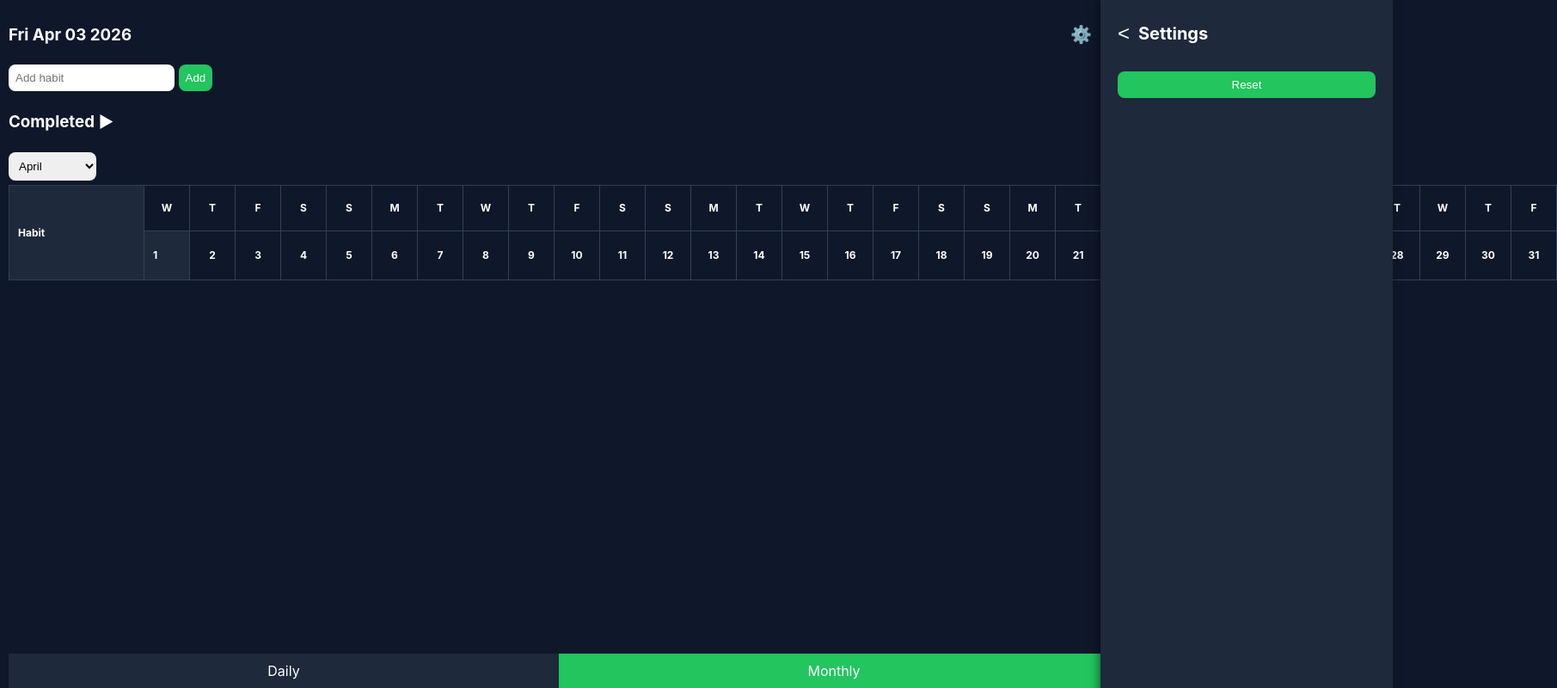
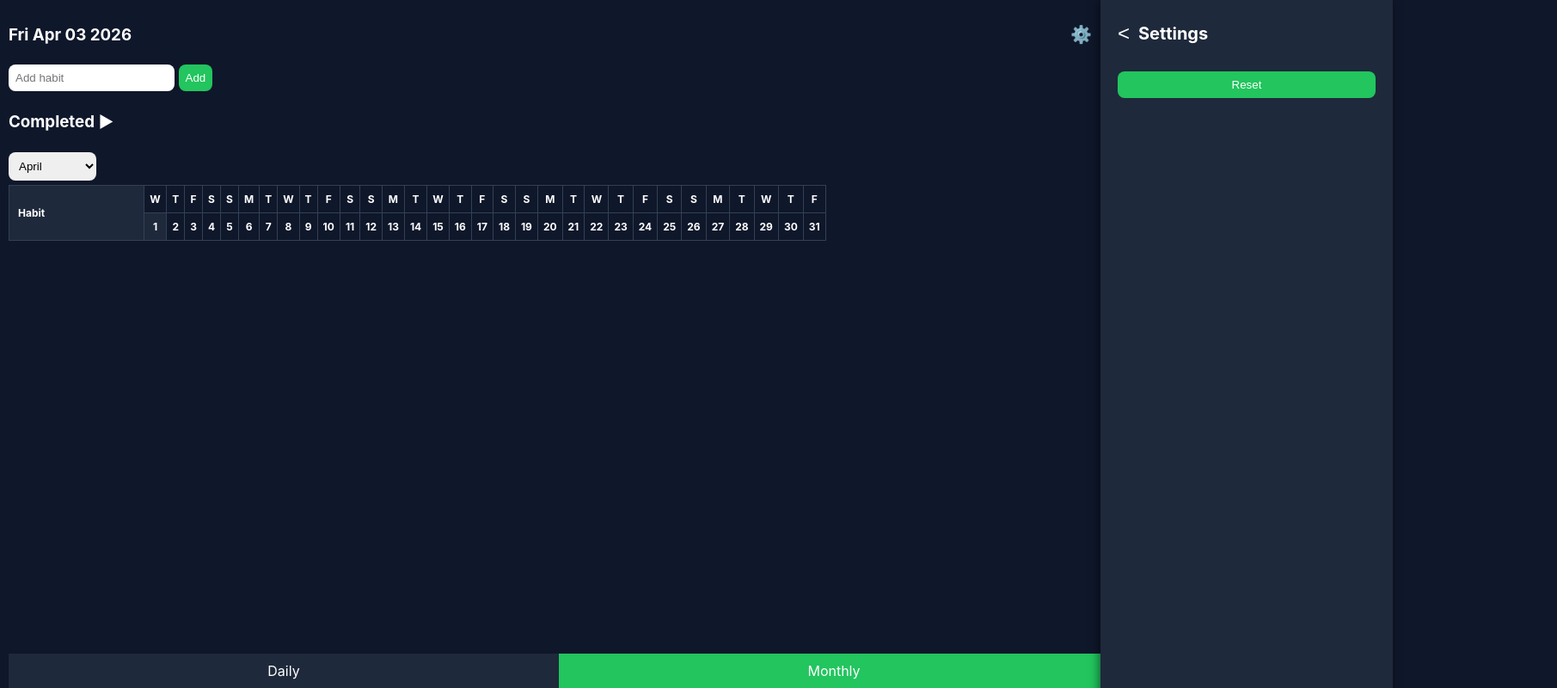
Before and after one commit to shussainmuddassir-design/Habit-Tracker, a plain HTML site: page index.html in a window 1280 px wide. Both pictures are taken after a click on the element "Monthly". Shown: the whole page at 86% size, 1811 px wide, since content can reach past the window. Drawn offline with Linux system fonts and the light colour scheme.

Commit message:
Adjust table cell padding and dimensions

```diff
--- a/index.html
+++ b/index.html
@@ -102,11 +102,11 @@
 
 th, td {
   border: 1px solid #334155;
-  padding: 6px;
+  padding: 8px 6px;
   text-align: center;
-  height: 40px;
-  width: 40px;
-  min-width: 40px;
+  height: auto;
+  width: auto;
+  min-width: auto;
 }
 
 th:first-child, td:first-child {
@@ -117,9 +117,9 @@ th:first-child, td:first-child {
   min-width: auto;
   padding: 8px 10px;
   text-align: left;
-  white-space: nowrap;
-  overflow: hidden;
-  text-overflow: ellipsis;
+  white-space: normal;
+  overflow: visible;
+  word-break: break-word;
 }
 
     .done { background: #22c55e; }
@@ -352,7 +352,7 @@ function switchTab(tab){
     dailyView.classList.remove("hidden");
     monthlyView.classList.add("hidden");
     monthContainer.classList.add("hidden");
-    document.getElementById("completedSection").classList.remove("hidden");
+   document.getElementById("completedSection").classList.add("hidden");
     document.querySelectorAll(".tab")[0].classList.add("active-tab");
   } else {
     dailyView.classList.add("hidden");
```
